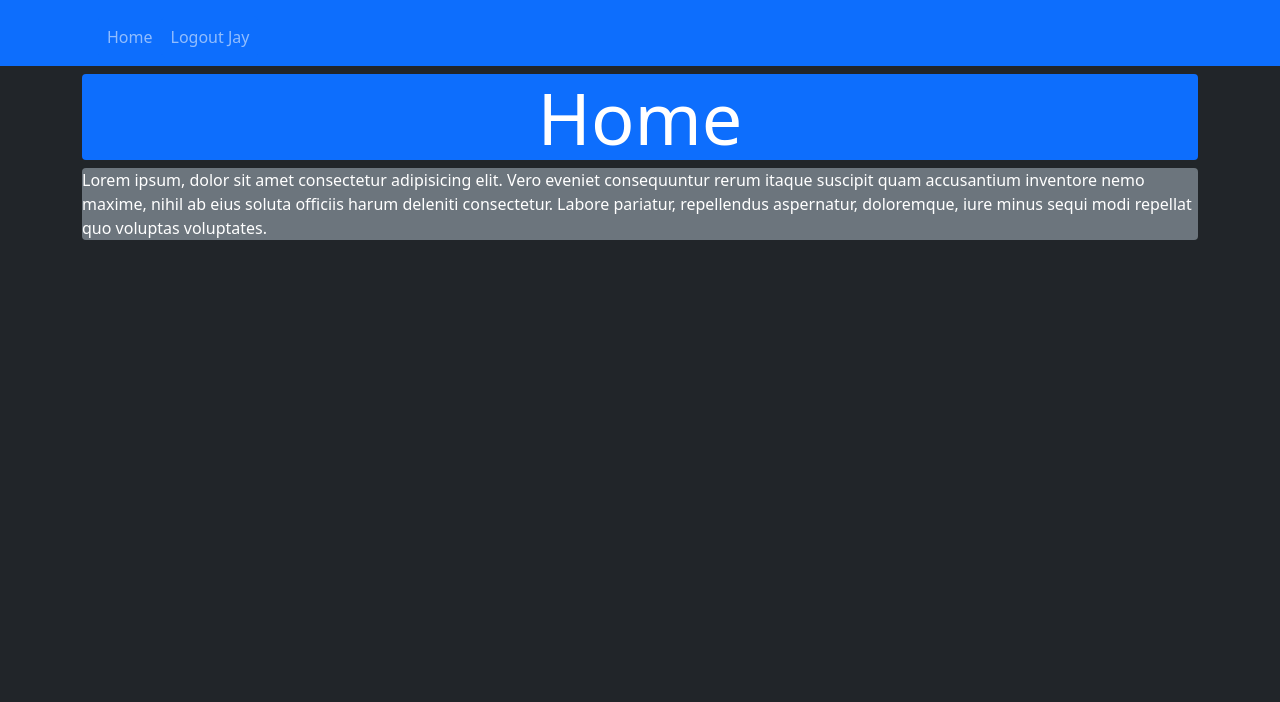
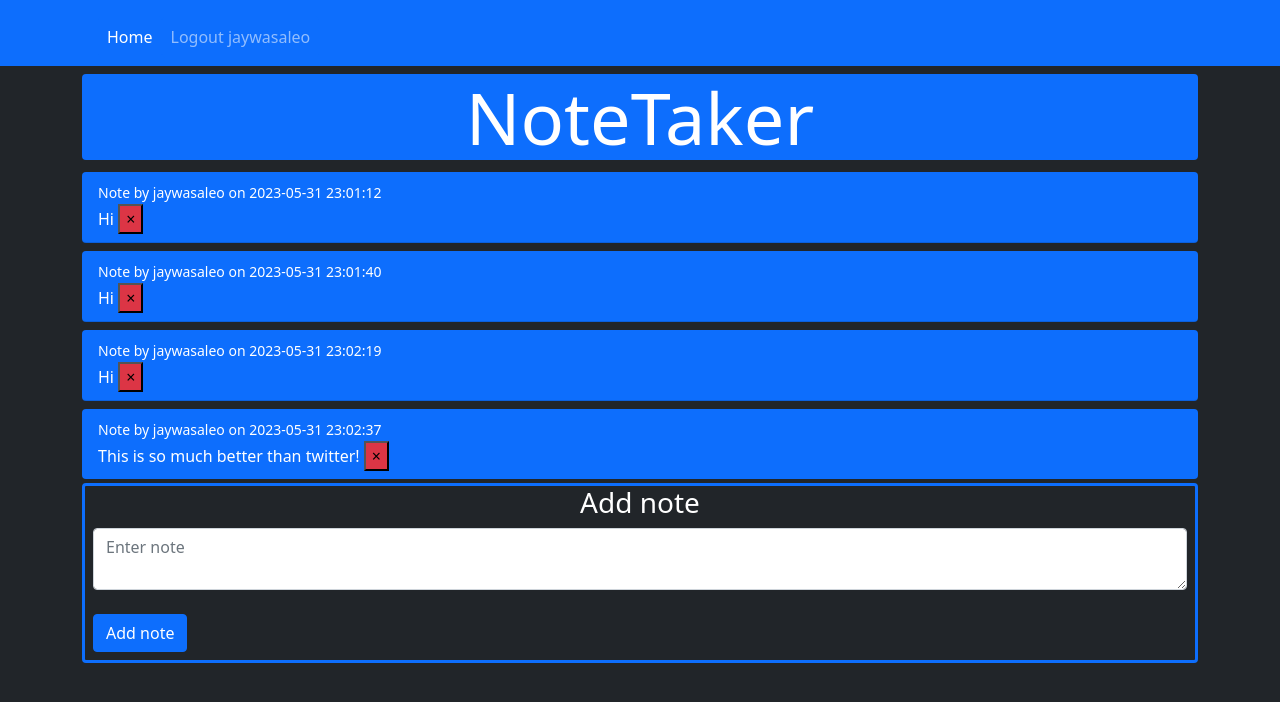
Before and after one commit to jashawnsyce/TestFlaskWebsite, a Flask app: page / in a window 1280 px wide. Shown: the top 702 px of the page. Run offline with Flask 3, Linux system fonts and the light colour scheme; a user stored in the database is signed in.

Commit message:
added note taking functionality

```diff
--- a/website/models.py
+++ b/website/models.py
@@ -11,6 +11,6 @@ class Note(db.Model):
 class User(db.Model, UserMixin):
     id = db.Column(db.Integer, primary_key = True)
     email = db.Column(db.String(150), unique = True)
-    password = db.Column(db.String(50))
-    first_name = db.Column(db.String(150))
+    password = db.Column(db.String(150))
+    username = db.Column(db.String(50))
     notes = db.relationship('Note')
--- a/website/templates/base.html
+++ b/website/templates/base.html
@@ -16,8 +16,8 @@
             <div class="ms-3 mt-2 collapse navbar-collapse" id="main-nav">
                 <ul class="navbar-nav">
                     {% if user.is_authenticated %}
-                    <li class="nav-item"><a class="btn btn-primary nav-link" id="home" href="/">Home</a></li>
-                    <li class="nav-item"><a class="btn btn-primary nav-link" id="logout" href="logout">Logout {{user.first_name}}</a></li>
+                    <li class="nav-item"><a class="btn btn-primary nav-link text-white" id="home" href="/">Home</a></li>
+                    <li class="nav-item"><a class="btn btn-primary nav-link" id="logout" href="logout">Logout {{user.username}}</a></li>
                     {% else %}
                     <li class="nav-item"><a class="btn btn-primary nav-link" id="login" href="login">Login</a></li>
                     <li class="nav-item"><a class="btn btn-primary nav-link" id="signup" href="signup">Sign Up</a></li>
--- a/website/templates/home.html
+++ b/website/templates/home.html
@@ -1,11 +1,27 @@
-{% extends "base.html" %} {% block title %}Home{% endblock %}
+{% extends "base.html" %}
+
+{% block title %}NoteTaker{% endblock %}
 
 {% block content%}
 <h1 class="display-2 text-center bg-primary rounded">
-    Home
+    NoteTaker
 </h1>
-<p class="bg-secondary rounded">
-    Lorem ipsum, dolor sit amet consectetur adipisicing elit. Vero eveniet consequuntur rerum itaque suscipit quam accusantium inventore nemo maxime,
-    nihil ab eius soluta officiis harum deleniti consectetur. Labore pariatur, repellendus aspernatur, doloremque, iure minus sequi modi repellat quo voluptas voluptates.
-</p>
+<ul class="list-group list-group-flush" id="notes">
+    {% for note in user.notes %}
+        <li class="list-group-item my-1 rounded bg-primary text-white">
+            <small>Note by {{user.username}} on {{note.date}}</small>
+            <br />
+            {{ note.data }}
+            <button type="button" class="btn-small close bg-danger" onclick="">
+                <span aria-hidden="true">&times;<span>
+            </button>
+        </li>
+    {% endfor %}
+</ul>
+<form class="pb-2 px-2 border border-primary  border-3 rounded" method="post">
+    <h3 class="text-center" >Add note</h3>
+    <textarea class="form-control" id="note" name="note" placeholder="Enter note"></textarea>
+    <br />
+    <button class="btn btn-primary" type="submit">Add note</button>
+</form>
 {% endblock %}
--- a/website/templates/signup.html
+++ b/website/templates/signup.html
@@ -8,8 +8,8 @@
         <input type="email" id="email" name="email" placeholder="Enter E-mail">
     </div>
     <div>
-        <label for="firstname">First Name</label>
-        <input type="text" id="firstname" name="firstname" placeholder="Enter first Name">
+        <label for="firstname">Username</label>
+        <input type="text" id="username" name="username" placeholder="Enter Username">
     </div>
     <div>
         <label for="password01">Password</label>
--- a/website/templates/user.html
+++ b/website/templates/user.html
@@ -2,7 +2,7 @@
 
 {% block content%}
 <h1 class="display-2 text-center bg-primary rounded">
-    {{user.first_name}}
+    {{user.username}}
 </h1>
 <p class="bg-secondary rounded">
     Lorem ipsum, dolor sit amet consectetur adipisicing elit. Vero eveniet consequuntur rerum itaque suscipit quam accusantium inventore nemo maxime,
--- a/website/views.py
+++ b/website/views.py
@@ -1,10 +1,19 @@
-from flask import Blueprint, render_template
+from flask import Blueprint, render_template, request, flash
 from flask_login import login_required, current_user
-
-
+from .models import Note
+from . import db
 views = Blueprint('views', __name__)
 
-@views.route('/')
+@views.route('/', methods=['GET', 'POST'])
 @login_required
 def home():
+    if request.method == 'POST':
+        note = request.form.get('note')
+        if len(note) < 1:
+            flash('Note is too short', category='error')
+        else:
+            new_note = Note(data=note, user_id=current_user.id)
+            db.session.add(new_note)
+            db.session.commit()
+            flash('Note added!', category='success')
     return render_template("home.html", user=current_user)
```
Also changed, not shown: website/auth.py (+4 -4 lines), instance/database.db.
